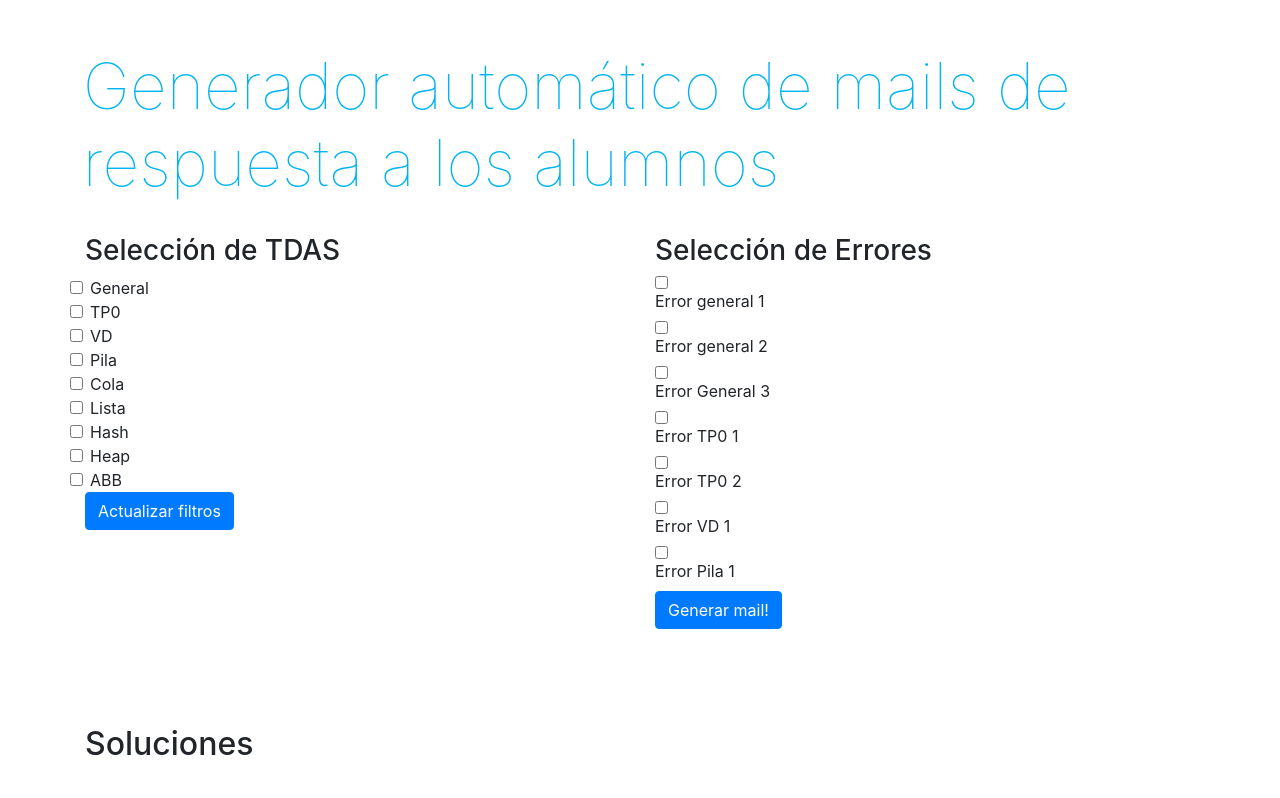
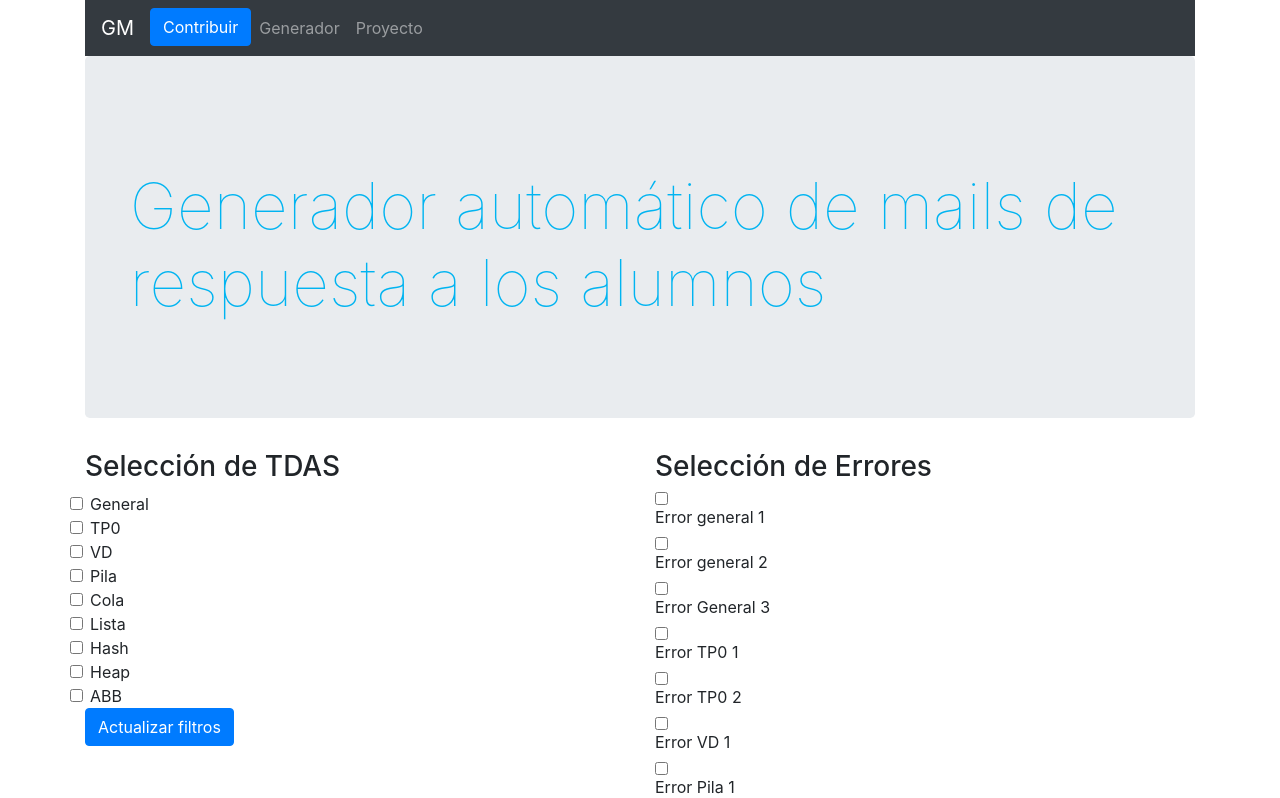
Before and after one commit to tomasaccini/Corrector-Automatico, a Flask app: page / in a window 1280 px wide. Shown: the top 798 px of the page. Before the commit the page ends 756 px from the top, so only its background shows below. Run offline with Flask 2, Linux system fonts and the light colour scheme; the visitor is signed in with stand-in values (Sample User, id 1); some libraries are stand-ins or nearby versions.

Commit message:
Pop up creado por el gran nico

```diff
--- a/templates/index.html
+++ b/templates/index.html
@@ -6,7 +6,11 @@
     <meta name="viewport" content="width=device-width, initial-scale=1, shrink-to-fit=no">
 
     <!-- Bootstrap CSS -->
-    <link rel="stylesheet" href="https://maxcdn.bootstrapcdn.com/bootstrap/4.0.0/css/bootstrap.min.css" integrity="sha384-Gn5384xqQ1aoWXA+058RXPxPg6fy4IWvTNh0E263XmFcJlSAwiGgFAW/dAiS6JXm" crossorigin="anonymous">
+    <link rel="stylesheet" href="https://maxcdn.bootstrapcdn.com/bootstrap/4.0.0/css/bootstrap.min.css"
+          integrity="sha384-Gn5384xqQ1aoWXA+058RXPxPg6fy4IWvTNh0E263XmFcJlSAwiGgFAW/dAiS6JXm" crossorigin="anonymous">
+    <script src="https://ajax.googleapis.com/ajax/libs/jquery/3.3.1/jquery.min.js"></script>
+    <script src="https://maxcdn.bootstrapcdn.com/bootstrap/4.1.0/js/bootstrap.min.js"></script>
+
     <!-- CSS -->
     <link rel="stylesheet" href="../static/css/style.css"></link>
     <script type="text/javascript" src="../static/js/corrector.js"></script>
@@ -15,9 +19,91 @@
 </head>
 <body onload="start();">
 <div class="container">
+
+    <!-- Header -->
+    <nav class="navbar navbar-expand-md bg-dark navbar-dark">
+        <a class="navbar-brand" href="#">GM</a>
+        <button class="navbar-toggler" type="button" data-toggle="collapse" data-target="#collapsibleNavbar">
+            <span class="navbar-toggler-icon"></span>
+        </button>
+        <div class="collapse navbar-collapse" id="collapsibleNavbar">
+            <ul class="navbar-nav">
+                <li class="nav-item">
+                    <button type="button" class="btn btn-primary" data-toggle="modal" data-target="#modalContribuir">
+                        Contribuir
+                    </button>
+                    <div id="modalContribuir" class="modal fade" role="dialog">
+                        <div class="modal-dialog">
+
+                            <!-- Modal content-->
+                            <div class="modal-content">
+                                <div class="modal-header">
+                                    <h4 class="modal-title">Contribuir</h4>
+                                    <button type="button" class="close" data-dismiss="modal">&times;</button>
+                                </div>
+                                <div class="modal-body">
+                                    <form action="{{ url_for('update')}}" method="post" role="form" id="contact-form" class="contact-form">
                                         <div class="row">
-        <h1 class='title' >Generador automático de mails de respuesta a los alumnos</h1>
+                                            <div class="col-md-6">
+                                                <div class="form-group">
+                                                    <label for="tituloError">Error</label>
+                                                    <input type="text" class="form-control" name="Name"
+                                                           autocomplete="off" id="Tda" placeholder="Error">
                                                 </div>
+                                            </div>
+                                            <div class="col-md-8">
+                                                <div class="form-group">
+                                                    <label for="tdaError">Tipo de Error</label>
+                                                    <select class="form-control" id="exampleFormControlSelect1" name="selectedTDA">
+                                                        <option>GENERAL</option>
+                                                        <option>TP0</option>
+                                                        <option>VD</option>
+                                                        <option>PILA</option>
+                                                        <option>COLA</option>
+                                                        <option>LISTA</option>
+                                                        <option>HASH</option>
+                                                        <option>ABB</option>
+                                                        <option>HEAP</option>
+                                                    </select>
+                                                </div>
+                                            </div>
+                                        </div>
+                                        <div class="row">
+                                            <div class="col-md-12">
+                                                <div class="form-group">
+                                                    <textarea class="form-control textarea" rows="3" name="Message"
+                                                              id="Message" placeholder="Respuesta"></textarea>
+                                                </div>
+                                            </div>
+                                        </div>
+                                        <div class="row">
+                                            <div class="col-md-12">
+                                                <button id="submitContribution"type="submit" class="btn main-btn btn-info ">Cargar solucion</input>
+                                                <button type="button" class="btn btn-default float-right"
+                                                        data-dismiss="modal">Close
+                                                </button>
+                                            </div>
+                                        </div>
+                                    </form>
+                                </div>
+                            </div>
+
+                        </div>
+                    </div>
+                </li>
+                <li class="nav-item">
+                    <a class="nav-link" href="#">Generador</a>
+                </li>
+                <li class="nav-item">
+                    <a class="nav-link" href="#">Proyecto</a>
+                </li>
+            </ul>
+        </div>
+    </nav>
+    <div class="jumbotron">
+        <h1 class='title'>Generador automático de mails de respuesta a los alumnos</h1>
+    </div>
+    <!-- End Header -->
 
     <div class="row">
         <div class="col">
@@ -96,8 +182,15 @@
 </div>
 
 
-    <script src="https://code.jquery.com/jquery-3.2.1.slim.min.js" integrity="sha384-KJ3o2DKtIkvYIK3UENzmM7KCkRr/rE9/Qpg6aAZGJwFDMVNA/GpGFF93hXpG5KkN" crossorigin="anonymous"></script>
-    <script src="https://cdnjs.cloudflare.com/ajax/libs/popper.js/1.12.9/umd/popper.min.js" integrity="sha384-ApNbgh9B+Y1QKtv3Rn7W3mgPxhU9K/ScQsAP7hUibX39j7fakFPskvXusvfa0b4Q" crossorigin="anonymous"></script>
-    <script src="https://maxcdn.bootstrapcdn.com/bootstrap/4.0.0/js/bootstrap.min.js" integrity="sha384-JZR6Spejh4U02d8jOt6vLEHfe/JQGiRRSQQxSfFWpi1MquVdAyjUar5+76PVCmYl" crossorigin="anonymous"></script>
+<script src="https://code.jquery.com/jquery-3.2.1.slim.min.js"
+        integrity="sha384-KJ3o2DKtIkvYIK3UENzmM7KCkRr/rE9/Qpg6aAZGJwFDMVNA/GpGFF93hXpG5KkN"
+        crossorigin="anonymous"></script>
+<script src="https://cdnjs.cloudflare.com/ajax/libs/popper.js/1.12.9/umd/popper.min.js"
+        integrity="sha384-ApNbgh9B+Y1QKtv3Rn7W3mgPxhU9K/ScQsAP7hUibX39j7fakFPskvXusvfa0b4Q"
+        crossorigin="anonymous"></script>
+<script src="https://maxcdn.bootstrapcdn.com/bootstrap/4.0.0/js/bootstrap.min.js"
+        integrity="sha384-JZR6Spejh4U02d8jOt6vLEHfe/JQGiRRSQQxSfFWpi1MquVdAyjUar5+76PVCmYl"
+        crossorigin="anonymous"></script>
+
 </body>
 </html>
```
Also changed, not shown: templates/contribute.html (deleted, +0 -62 lines). Lines whose indentation alone changed are shown as unchanged.
